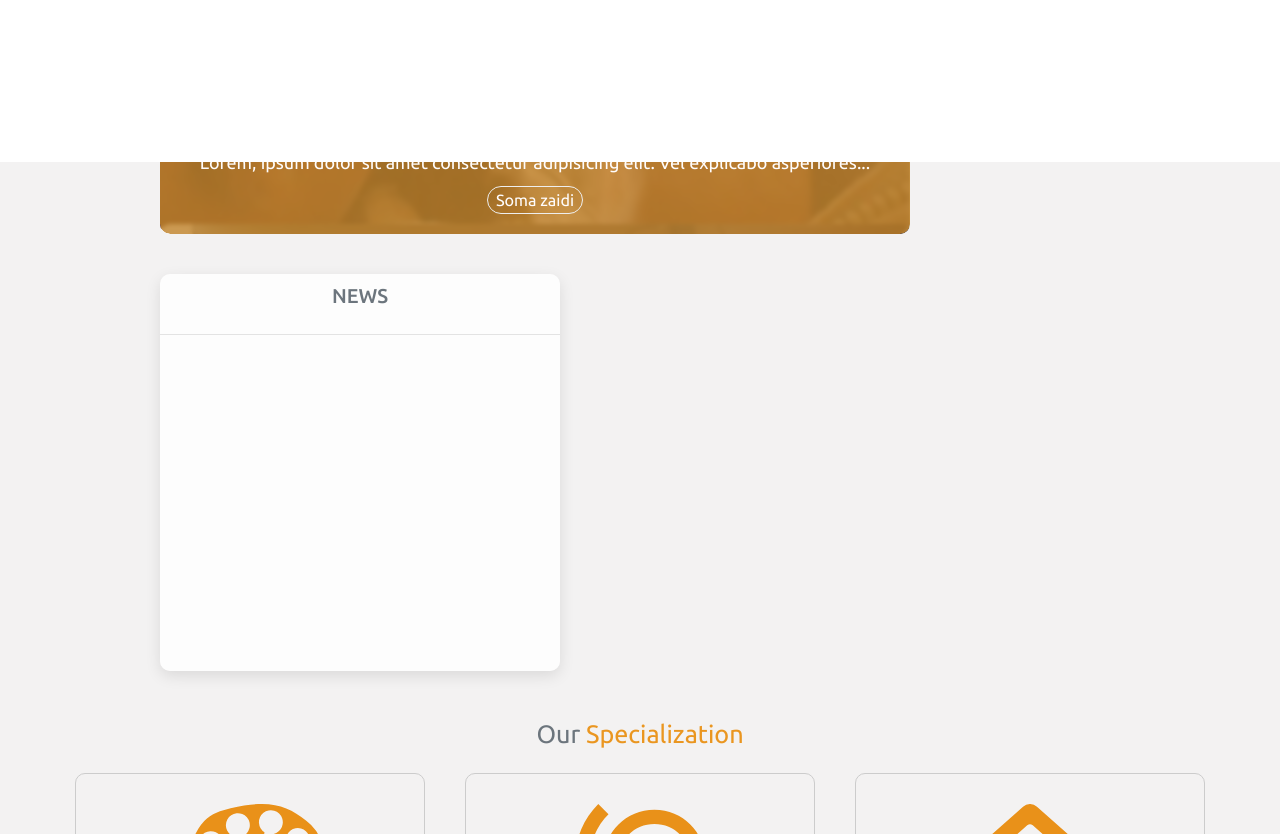
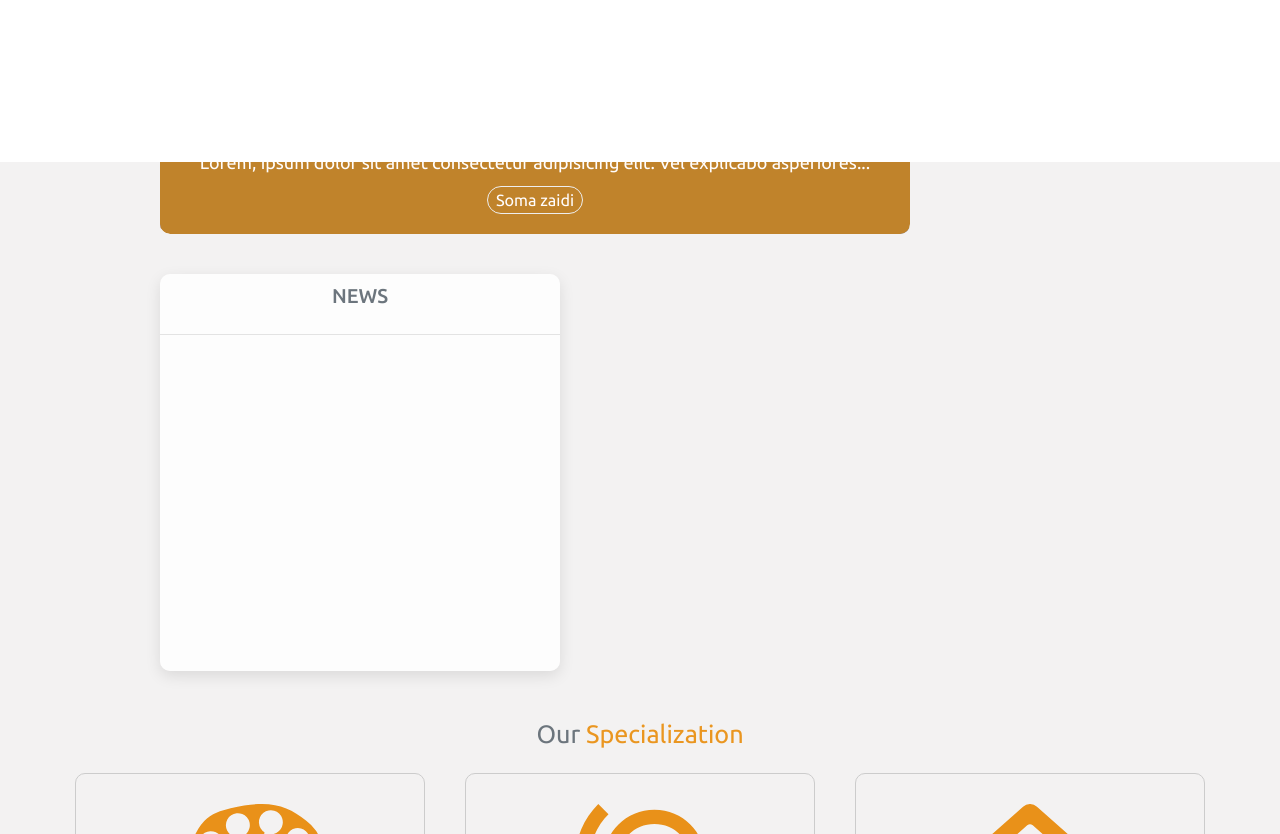
Before and after one commit to piusvictor/sb_website, a plain HTML site: page mobile/home.html in a window 1280 px wide. Shown: the part 878-1712 px from the top of the page. Drawn offline with nearby package versions, Linux system fonts and the light colour scheme.

Commit message:
slider caption background change

```diff
--- a/mobile/css/home.css
+++ b/mobile/css/home.css
@@ -173,8 +173,8 @@ max-width: 750px;
     border-radius: 0px 0px 10px 10px;
     min-height:90px;
     width: 100%;
-    background-color:#c0832bd1;
-     backdrop-filter: blur(2px);
+    background-color:#c0832b;
+     /* backdrop-filter: blur(2px);  */
     position: absolute !important;
     bottom: 0px;
     z-index: 10;
```
